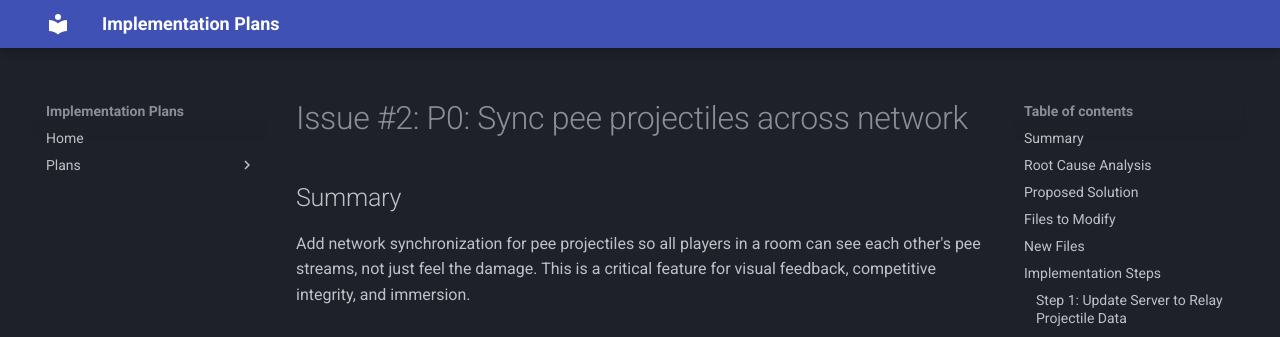
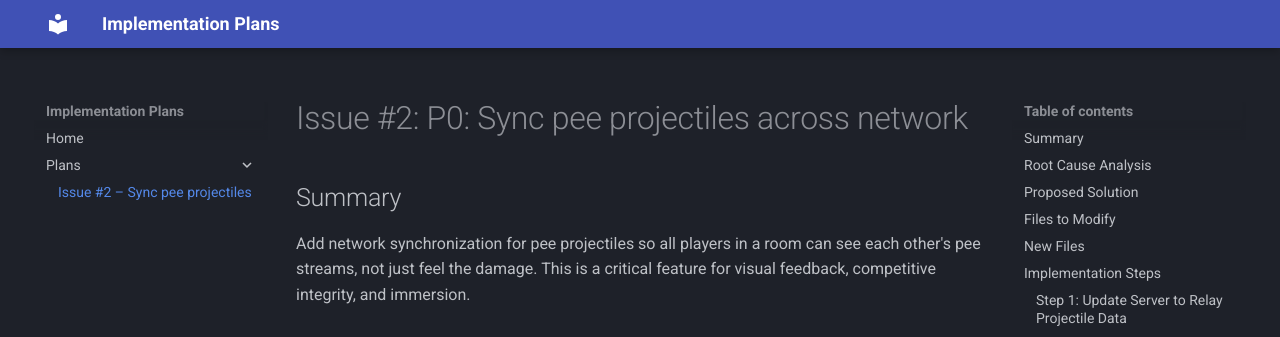
Before and after one commit to unclevarda/peepee-shooter-plans, an MkDocs documentation site: the page built from docs/plans/issue-2-plan.md, in a window 1280 px wide. Shown: the top 337 px of the page. Built offline with MkDocs 1.6.1 and Material for MkDocs 9.7.7, drawn with Linux system fonts in a browser that asks for light colours.

Commit message:
docs: Add plan for issue #2 - Sync pee projectiles across network

```diff
--- a/mkdocs.yml
+++ b/mkdocs.yml
@@ -10,4 +10,4 @@ plugins:
 nav:
   - Home: index.md
   - Plans:
-    - "(Plans will appear here)": plans/.gitkeep
+    - "Issue #2 – Sync pee projectiles": "plans/issue-2-plan.md"
```
